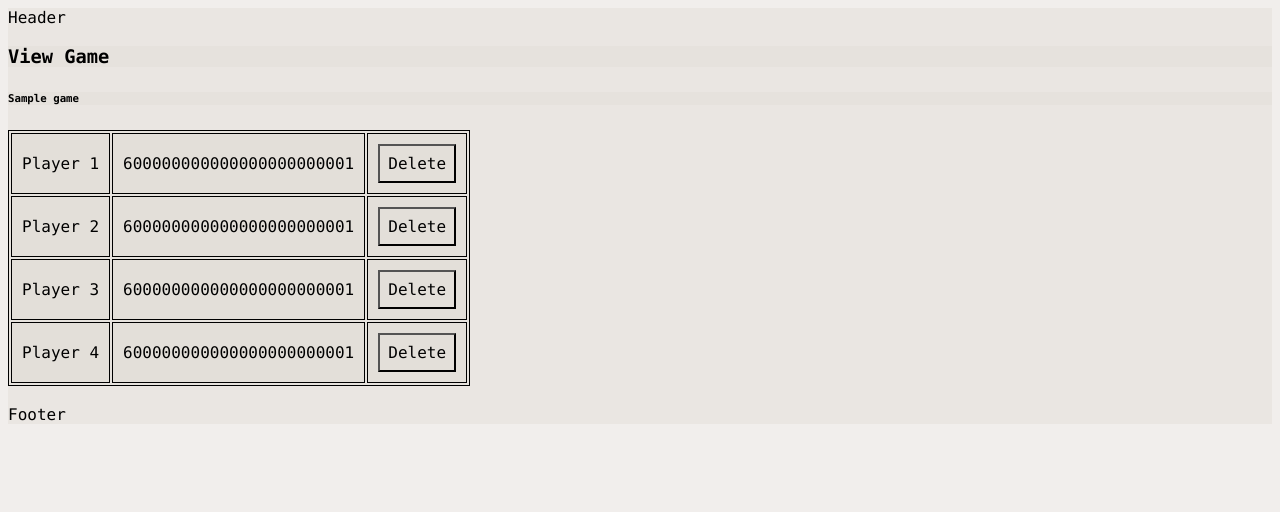
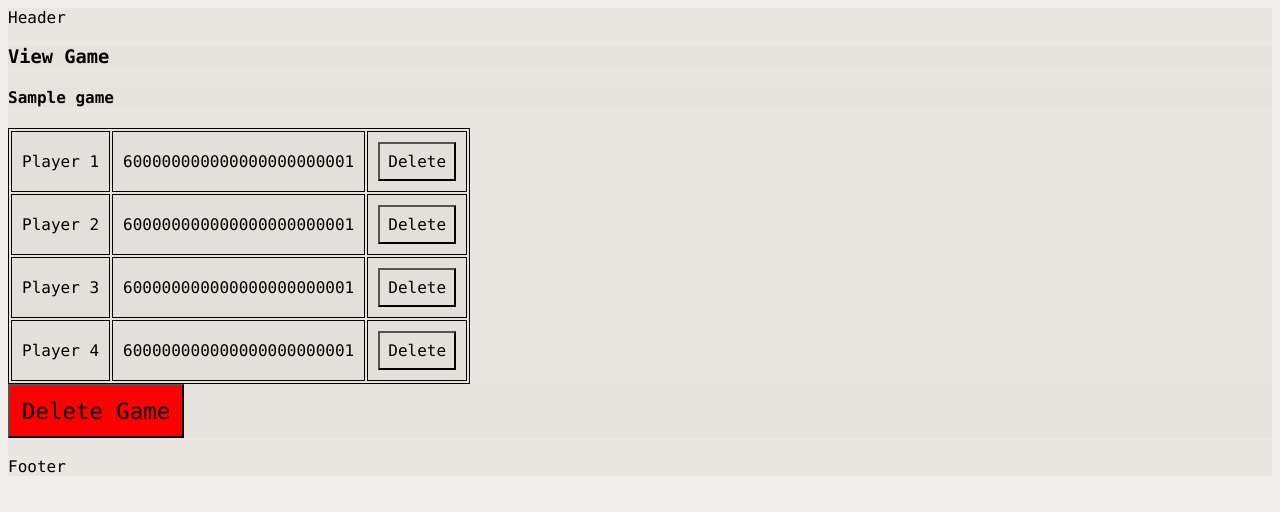
Before and after one commit to EthanVB123/SpaceSaga, a Node server app: page /game/600000000000000000000001 in a window 1280 px wide. Shown: the top 512 px of the page. Run offline with Node 20, Linux system fonts and the light colour scheme; tables that the repository leaves empty hold one stand-in row (values such as "Sample post"); some libraries are stand-ins or nearby versions.

Commit message:
Fixed deletion of players and gaems

```diff
--- a/models/player.js
+++ b/models/player.js
@@ -7,8 +7,7 @@ const playerSchema = new mongoose.Schema({
         required: true
     },
     game: {
-        type: mongoose.Schema.Types.ObjectId,
-        required: true
+        type: mongoose.Schema.Types.ObjectId
     }
 
 })
--- a/public/stylesheets/main.css
+++ b/public/stylesheets/main.css
@@ -9,6 +9,11 @@ button {
     text-align: center;
     font-family: "Consolas", Arial;
     transition-duration: 2000ms;
+}
+.warningbtn {
+    font-size: 1.4em;
+    padding: 12px;
+    background-color: #f00;
 }
 .majorbtn {
     left: 50%;
--- a/routes/games.js
+++ b/routes/games.js
@@ -167,7 +167,7 @@ router.put('/:id', async (req, res) => {
 router.put('/:id/:n/remove', async (req, res) => { // n is an int from 1-4 inclusive - it is the player to discard
     let game
     let player
-    try {
+    //try {
         game = await Game.findById(req.params.id)
         if (req.params.n == 1) {
             player = await Player.findById(game.player1)
@@ -185,34 +185,64 @@ router.put('/:id/:n/remove', async (req, res) => { // n is an int from 1-4 inclu
             game.player2 = game.player3
             game.player3 = game.player4
             game.player4 = undefined
+            if (player != undefined && player != null) {
             player.game = undefined
+            }
         } else if (req.params.n == 2) {
             game.player1 = game.player1
             game.player2 = game.player3
             game.player3 = game.player4
             game.player4 = undefined
-            player.game = undefined
+            if (player != undefined && player != null) {
+                player.game = undefined
+            }
         } else if (req.params.n == 3) {
             game.player1 = game.player1
             game.player2 = game.player2
             game.player3 = game.player4
             game.player4 = undefined
-            player.game = undefined
+            if (player != undefined && player != null) {
+                player.game = undefined
+            }
         } else if (req.params.n == 4) {
             game.player1 = game.player1
             game.player2 = game.player2
             game.player3 = game.player3
             game.player4 = undefined
-            player.game = undefined
+            if (player != undefined && player != null) {
+                player.game = undefined
+            }
         } else {
             alert('This player is not in the game')
             res.redirect('/')
         }
         await game.save()
-        await player.save()
+        if (player != undefined && player != null) {
+            await player.save()
+        }
+        res.redirect(`/game/${game.id}`)
+            /*} catch {
+        console.log('Error - games.js line 214')
+        res.redirect('/')
+    }*/
+})
+router.delete('/:id', async (req, res) => {
+    let game
+    try {
+        game = await Game.findById(req.params.id)
+        if (game.numberPlayers == 0) {
+            await game.remove()
+            res.redirect(`/`)
+        } else {
+            alert("You have some players remaining... You can't delete a game if there are still players in it.")
+            res.redirect(`/game/${game.id}`)
+        }
     } catch {
-        console.log('Error - games.js line 205')
-        res.redirect('/')
+        if (game == null) {
+            res.redirect('/')
+        } else {
+        res.redirect(`/game/${game.id}`)
+        }
     }
 })
 module.exports = router
--- a/views/games/gameone.ejs
+++ b/views/games/gameone.ejs
@@ -1,5 +1,5 @@
 <h3>View Game</h3>
-<h6><%= game.name %> </h6>
+<h4><%= game.name %> </h4>
 <table>
     <tr>
         <td>Player 1</td>
@@ -37,4 +37,7 @@
         </td>
     </tr>
 </table>
+<form method='POST' action='/game/<%= game.id %>?_method=DELETE'>
+    <button type="submit" class="warningbtn">Delete Game</button>
+</form>
 <%# Delete game here %>
```
